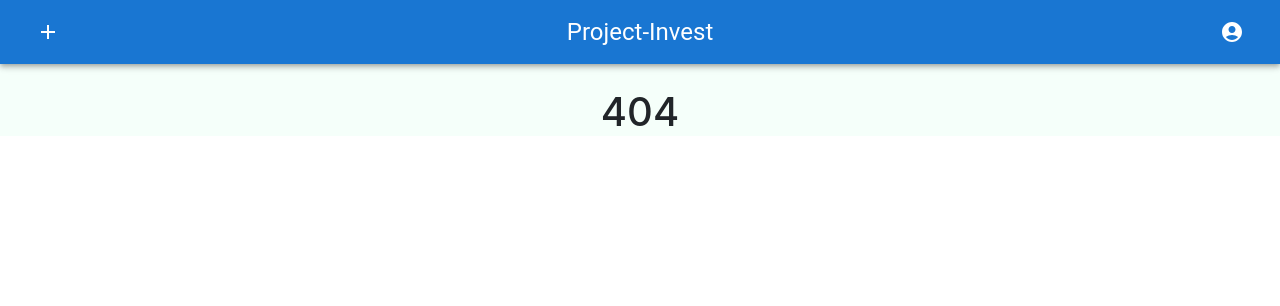
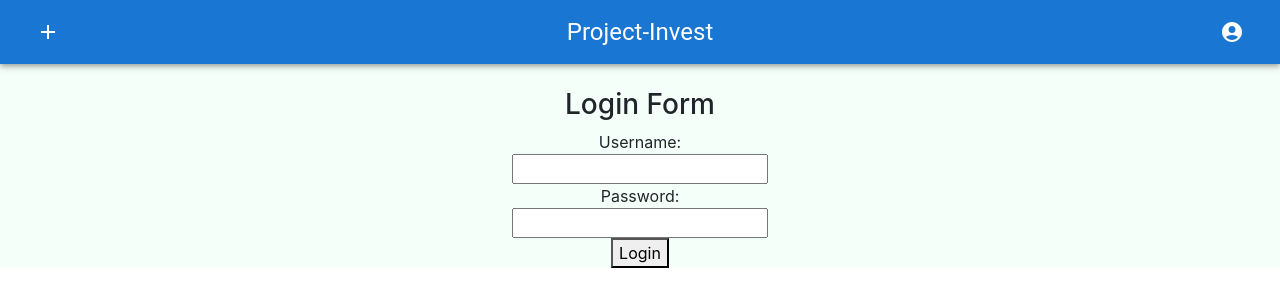
Before and after one commit to gitBalla/Project-Invest, a React (Create React App) app in the folder simple-react-app/: page /login in a window 1280 px wide. Before the commit this address had no page. Shown: the top 306 px of the page. Built offline with nearby package versions, Linux system fonts and the light colour scheme.

Commit message:
login feature, store JWT in cookies

```diff
--- a/simple-react-app/src/App.js
+++ b/simple-react-app/src/App.js
@@ -10,6 +10,7 @@ import Settings from './components/pages/settings.js';
 import ProjectForm from './components/pages/projectForm.js';
 import ApplicationForm from './components/pages/applicationForm.js';
 import Signup from './components/pages/signup.js';
+import Login from './components/pages/login.js';
 
 function App() {
   return (
@@ -25,6 +26,7 @@ function App() {
             <Route path="projectForm" element={<ProjectForm />} />
             <Route path="applicationForm" element={<ApplicationForm />} />
             <Route path="signup" element={<Signup />} />
+            <Route path="login" element={<Login />} />
             <Route path="*" element={<h1>404</h1>} />
           </Route>
         </Routes>
--- /dev/null
+++ b/simple-react-app/src/components/pages/login.js
@@ -0,0 +1,68 @@
+import React from 'react';
+
+const Login = () => {
+  const [username, setUsername] = React.useState('');
+  const [password, setPassword] = React.useState('');
+
+  const handleSubmit = async (e) => {
+    e.preventDefault();
+
+    console.log(username, password);
+
+    await fetch('http://localhost:1337/api/users/login', {
+      method: 'POST',
+      crossDomain: true,
+      headers: {
+        'Content-Type': 'application/json',
+        Accept: 'application/json',
+        'Access-Control-Allow-Origin': '*',
+      },
+      body: JSON.stringify({
+        username: username,
+        password: password,
+      }),
+    })
+      .then((res) => res.json())
+      .then((data) => {
+        if (data.error) {
+          alert(data.error);
+        }
+        console.log(data);
+        // Store JWT token in cookie session data
+        document.cookie = `token=${data.data}`;
+      });
+  };
+
+  return (
+    <div>
+      <form
+        style={{
+          display: 'flex',
+          'flex-direction': 'column',
+          'justify-content': 'center',
+          'align-items': 'center',
+        }}
+        onSubmit={handleSubmit}
+      >
+        <h3>Login Form</h3>
+
+        <label>Username:</label>
+        <input
+          type="text"
+          onChange={(e) => setUsername(e.target.value)}
+          value={username}
+        />
+        <label>Password:</label>
+        <input
+          type="password"
+          onChange={(e) => setPassword(e.target.value)}
+          value={password}
+        />
+
+        <button>Login</button>
+      </form>
+    </div>
+  );
+};
+
+export default Login;
```
Also changed, not shown: 1 other file (tests, documents, lock files or other folders).
